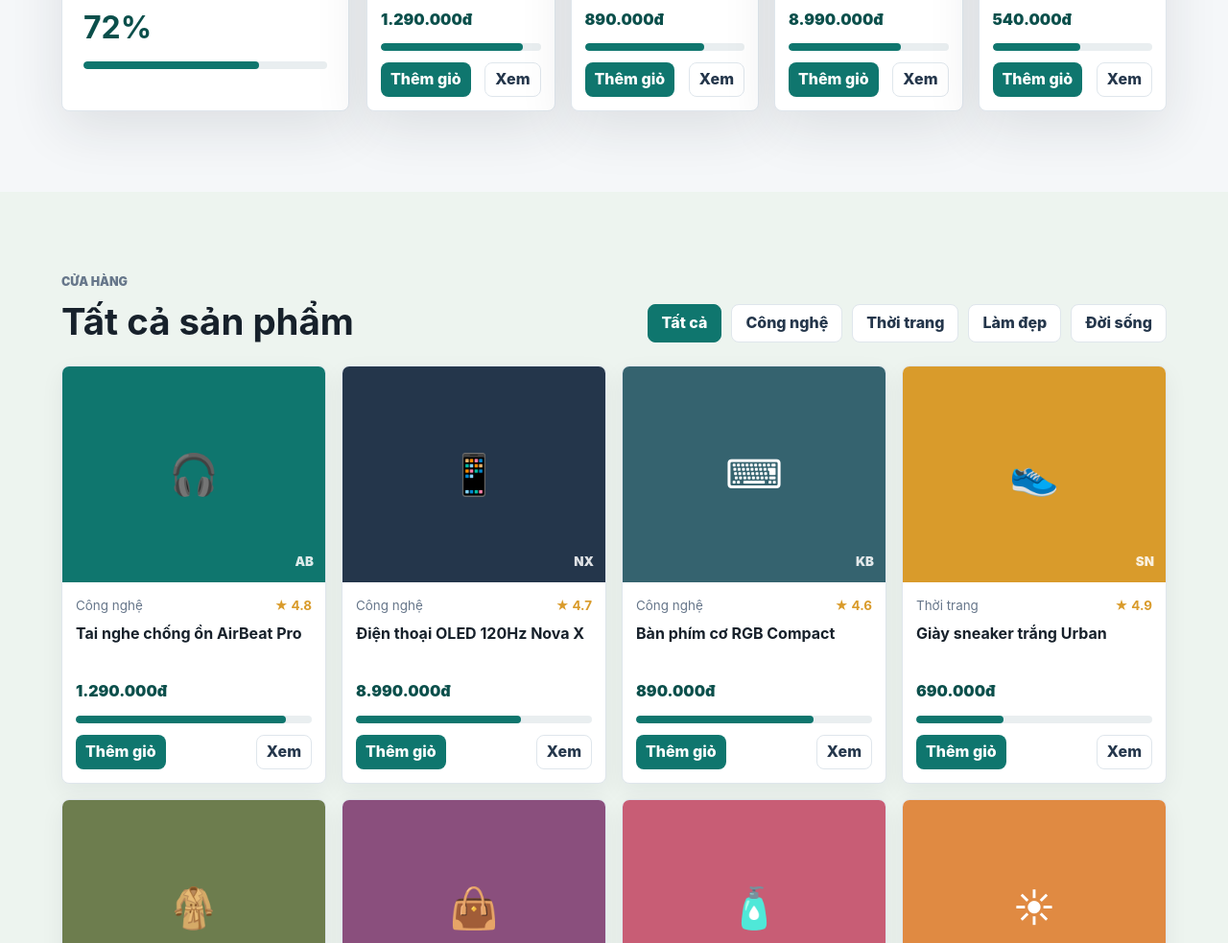
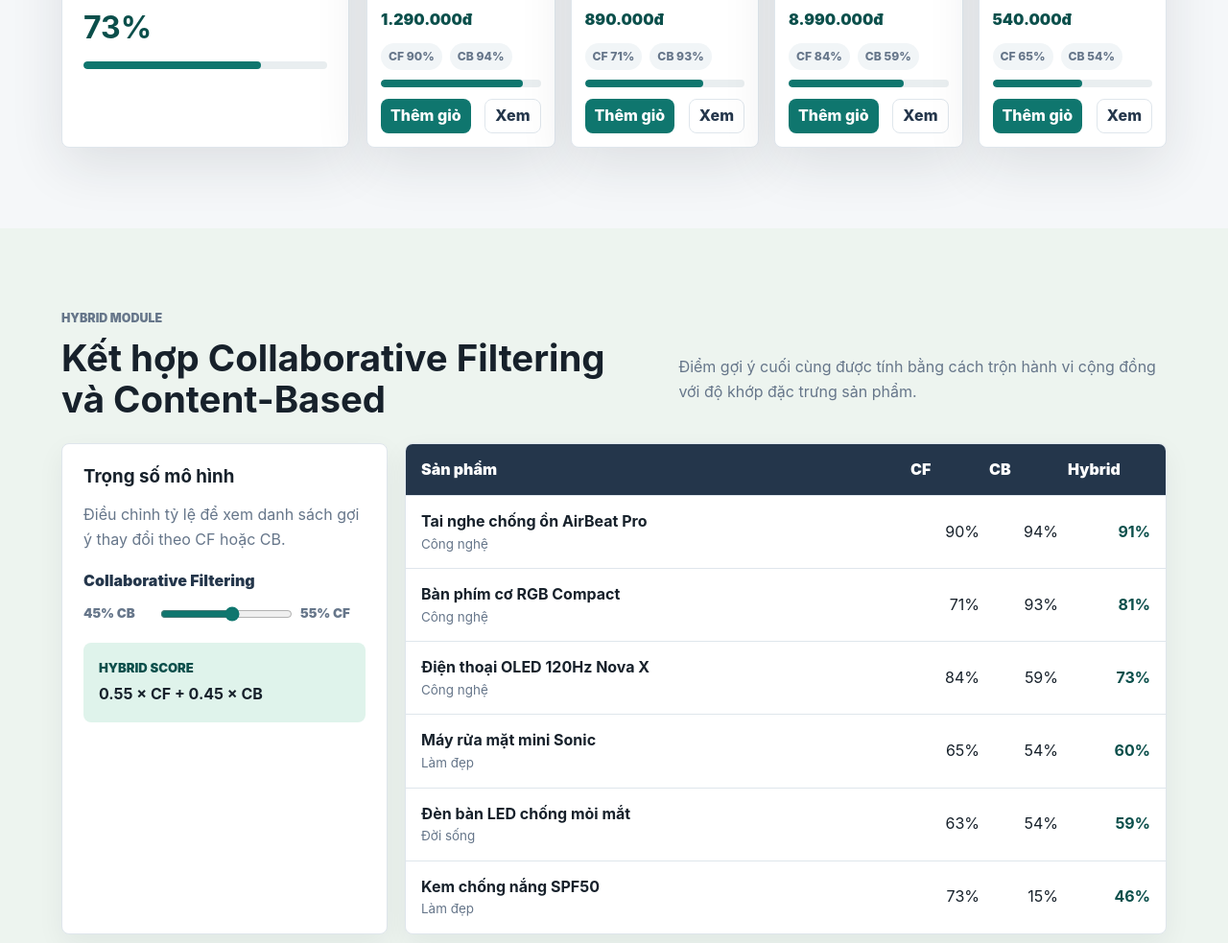
Before and after one commit to VanDung279206/he_thong_goi_y_sp, a plain HTML site: page index.html in a window 1280 px wide. Shown: the part 1377-2360 px from the top of the page at 96% size. Drawn offline with Linux system fonts and the light colour scheme.

Commit message:
Add hybrid CF CB recommendation module

```diff
--- a/index.html
+++ b/index.html
@@ -20,6 +20,7 @@
 
       <nav class="main-nav" aria-label="Điều hướng">
         <a href="#recommendations">Dành cho bạn</a>
+        <a href="#hybrid">Hybrid</a>
         <a href="#products">Sản phẩm</a>
         <a href="#engine">Hệ thống gợi ý</a>
       </nav>
@@ -95,6 +96,41 @@
             </div>
           </aside>
           <div class="recommendation-grid" id="recommendationGrid"></div>
+        </div>
+      </section>
+
+      <section id="hybrid" class="shop-section hybrid-section">
+        <div class="section-title">
+          <div>
+            <p class="eyebrow">Hybrid module</p>
+            <h2>Kết hợp Collaborative Filtering và Content-Based</h2>
+          </div>
+          <p class="section-note">Điểm gợi ý cuối cùng được tính bằng cách trộn hành vi cộng đồng với độ khớp đặc trưng sản phẩm.</p>
+        </div>
+        <div class="hybrid-panel">
+          <div class="hybrid-control">
+            <h3>Trọng số mô hình</h3>
+            <p>Điều chỉnh tỷ lệ để xem danh sách gợi ý thay đổi theo CF hoặc CB.</p>
+            <label for="hybridWeight">Collaborative Filtering</label>
+            <div class="hybrid-slider-row">
+              <span id="cbWeightText">45% CB</span>
+              <input id="hybridWeight" type="range" min="0" max="100" value="55" />
+              <span id="cfWeightText">55% CF</span>
+            </div>
+            <div class="formula-box">
+              <span>Hybrid Score</span>
+              <strong id="hybridFormula">0.55 × CF + 0.45 × CB</strong>
+            </div>
+          </div>
+          <div class="hybrid-results">
+            <div class="hybrid-result-header">
+              <span>Sản phẩm</span>
+              <span>CF</span>
+              <span>CB</span>
+              <span>Hybrid</span>
+            </div>
+            <div id="hybridRows"></div>
+          </div>
         </div>
       </section>
 
--- a/script.js
+++ b/script.js
@@ -43,6 +43,7 @@ const products = [
 let activeProfile = profiles[0];
 let activeCategory = "Tất cả";
 let selectedProductId = 1;
+let hybridWeight = 55;
 let cart = [];
 let behavior = {
   viewed: [1, 2],
@@ -72,13 +73,28 @@ function behaviorScore(product) {
   return Math.min(1, matches / product.tags.length + behavior.added.includes(product.id) * 0.2);
 }
 
+function collaborativeScore(product) {
+  const behaviorFit = behaviorScore(product);
+  const popularity = Math.min(product.sold / 3000, 1);
+  return product.cf * 0.68 + behaviorFit * 0.22 + popularity * 0.1;
+}
+
+function contentBasedScore(product) {
+  const profileFit = tagScore(product);
+  const priceFit = 1 - Math.abs(product.price / 9000000 - activeProfile.priceBias) * 0.45;
+  return profileFit * 0.78 + priceFit * 0.22;
+}
+
+function hybridScore(product) {
+  const cfRatio = hybridWeight / 100;
+  const cbRatio = 1 - cfRatio;
+  return collaborativeScore(product) * cfRatio + contentBasedScore(product) * cbRatio;
+}
+
 function recommendationScore(product) {
-  const contentBased = tagScore(product);
-  const collaborative = product.cf;
   const trend = Math.min(product.sold / 3000, 1);
   const behaviorFit = behaviorScore(product);
-  const priceFit = 1 - Math.abs(product.price / 9000000 - activeProfile.priceBias) * 0.45;
-  return contentBased * 0.34 + collaborative * 0.24 + behaviorFit * 0.2 + trend * 0.12 + priceFit * 0.1;
+  return hybridScore(product) * 0.82 + behaviorFit * 0.1 + trend * 0.08;
 }
 
 function getRecommendations(limit = 4) {
@@ -116,6 +132,8 @@ function renderProfiles() {
 
 function productCard(product, context = "grid") {
   const percent = Math.round((product.score ?? recommendationScore(product)) * 100);
+  const cf = Math.round(collaborativeScore(product) * 100);
+  const cb = Math.round(contentBasedScore(product) * 100);
   return `
     <article class="product-card ${context === "recommendation" ? "recommended" : ""}" data-product="${product.id}">
       <button class="product-visual" style="background:${product.color}" data-view="${product.id}" type="button" aria-label="Xem ${product.name}">
@@ -129,6 +147,10 @@ function productCard(product, context = "grid") {
         </div>
         <h3>${product.name}</h3>
         <p>${formatPrice(product.price)}</p>
+        <div class="model-scores">
+          <span>CF ${cf}%</span>
+          <span>CB ${cb}%</span>
+        </div>
         <div class="score-meter" aria-label="Điểm gợi ý ${percent}%"><span style="width:${percent}%"></span></div>
         <div class="card-actions">
           <button data-cart="${product.id}" type="button">Thêm giỏ</button>
@@ -175,6 +197,43 @@ function renderCategories() {
 function renderProfileInsight() {
   document.querySelector("#profileDescription").textContent = activeProfile.description;
   document.querySelector("#preferenceTags").innerHTML = activeProfile.interests.map((tag) => `<span>${tag}</span>`).join("");
+}
+
+function renderHybridModule() {
+  const cfRatio = hybridWeight / 100;
+  const cbRatio = 1 - cfRatio;
+  document.querySelector("#cfWeightText").textContent = `${hybridWeight}% CF`;
+  document.querySelector("#cbWeightText").textContent = `${100 - hybridWeight}% CB`;
+  document.querySelector("#hybridFormula").textContent = `${cfRatio.toFixed(2)} × CF + ${cbRatio.toFixed(2)} × CB`;
+
+  const rows = products
+    .map((product) => ({
+      ...product,
+      cfScore: collaborativeScore(product),
+      cbScore: contentBasedScore(product),
+      hybrid: hybridScore(product),
+    }))
+    .sort((a, b) => b.hybrid - a.hybrid)
+    .slice(0, 6);
+
+  document.querySelector("#hybridRows").innerHTML = rows
+    .map((product) => {
+      const cf = Math.round(product.cfScore * 100);
+      const cb = Math.round(product.cbScore * 100);
+      const hybrid = Math.round(product.hybrid * 100);
+      return `
+        <div class="hybrid-row">
+          <div>
+            <strong>${product.name}</strong>
+            <span>${product.category}</span>
+          </div>
+          <span>${cf}%</span>
+          <span>${cb}%</span>
+          <strong>${hybrid}%</strong>
+        </div>
+      `;
+    })
+    .join("");
 }
 
 function renderSimilar() {
@@ -229,6 +288,7 @@ function render() {
   renderProfiles();
   renderCategories();
   renderProfileInsight();
+  renderHybridModule();
   renderRecommendations();
   renderProducts();
   renderSimilar();
@@ -242,6 +302,11 @@ document.querySelector("#searchInput").addEventListener("input", (event) => {
   attachProductEvents();
 });
 
+document.querySelector("#hybridWeight").addEventListener("input", (event) => {
+  hybridWeight = Number(event.target.value);
+  render();
+});
+
 document.querySelector(".cart-button").addEventListener("click", () => {
   document.querySelector("#cartDrawer").classList.add("open");
 });
--- a/styles.css
+++ b/styles.css
@@ -304,7 +304,8 @@ h3 {
 }
 
 .muted-section,
-.engine-section {
+.engine-section,
+.hybrid-section {
   background: var(--soft);
 }
 
@@ -481,6 +482,22 @@ h3 {
   font-weight: 900;
 }
 
+.model-scores {
+  display: flex;
+  flex-wrap: wrap;
+  gap: 8px;
+  margin: 0 0 10px;
+}
+
+.model-scores span {
+  padding: 4px 8px;
+  border-radius: 999px;
+  background: #f1f5f7;
+  color: var(--muted);
+  font-size: 0.76rem;
+  font-weight: 800;
+}
+
 .card-actions {
   margin-top: 12px;
 }
@@ -510,6 +527,119 @@ h3 {
   gap: 16px;
   max-width: 1220px;
   margin: 0 auto;
+}
+
+.hybrid-panel {
+  display: grid;
+  grid-template-columns: 340px minmax(0, 1fr);
+  gap: 18px;
+  max-width: 1220px;
+  margin: 0 auto;
+}
+
+.hybrid-control,
+.hybrid-results {
+  border: 1px solid var(--line);
+  border-radius: 8px;
+  background: white;
+  box-shadow: 0 10px 28px rgba(23, 33, 43, 0.06);
+}
+
+.hybrid-control {
+  padding: 22px;
+}
+
+.hybrid-control p {
+  color: var(--muted);
+}
+
+.hybrid-control label {
+  display: block;
+  margin-top: 18px;
+  color: var(--navy);
+  font-weight: 900;
+}
+
+.hybrid-slider-row {
+  display: grid;
+  grid-template-columns: 68px minmax(0, 1fr) 68px;
+  align-items: center;
+  gap: 10px;
+  margin-top: 10px;
+}
+
+.hybrid-slider-row span {
+  color: var(--muted);
+  font-size: 0.84rem;
+  font-weight: 900;
+}
+
+.hybrid-slider-row input {
+  width: 100%;
+  accent-color: var(--teal);
+}
+
+.formula-box {
+  margin-top: 20px;
+  padding: 16px;
+  border-radius: 8px;
+  background: var(--mint);
+}
+
+.formula-box span {
+  display: block;
+  color: var(--teal-dark);
+  font-size: 0.82rem;
+  font-weight: 900;
+  text-transform: uppercase;
+}
+
+.formula-box strong {
+  display: block;
+  margin-top: 4px;
+  color: var(--ink);
+}
+
+.hybrid-results {
+  overflow: hidden;
+}
+
+.hybrid-result-header,
+.hybrid-row {
+  display: grid;
+  grid-template-columns: minmax(180px, 1fr) 72px 72px 86px;
+  align-items: center;
+  gap: 10px;
+  padding: 14px 16px;
+}
+
+.hybrid-result-header {
+  background: var(--navy);
+  color: white;
+  font-weight: 900;
+}
+
+.hybrid-row {
+  border-top: 1px solid var(--line);
+}
+
+.hybrid-row div strong,
+.hybrid-row div span {
+  display: block;
+}
+
+.hybrid-row div span {
+  color: var(--muted);
+  font-size: 0.84rem;
+}
+
+.hybrid-row > span,
+.hybrid-row > strong {
+  text-align: right;
+}
+
+.hybrid-row > strong {
+  color: var(--teal-dark);
 }
 
 .engine-grid article {
@@ -642,7 +772,8 @@ h3 {
   }
 
   .store-hero,
-  .recommendation-layout {
+  .recommendation-layout,
+  .hybrid-panel {
     grid-template-columns: 1fr;
   }
 
@@ -686,6 +817,13 @@ h3 {
     grid-template-columns: 1fr;
   }
 
+  .hybrid-result-header,
+  .hybrid-row {
+    grid-template-columns: minmax(120px, 1fr) 48px 48px 64px;
+    padding: 12px;
+    font-size: 0.86rem;
+  }
+
   .section-title {
     align-items: flex-start;
     flex-direction: column;
```
